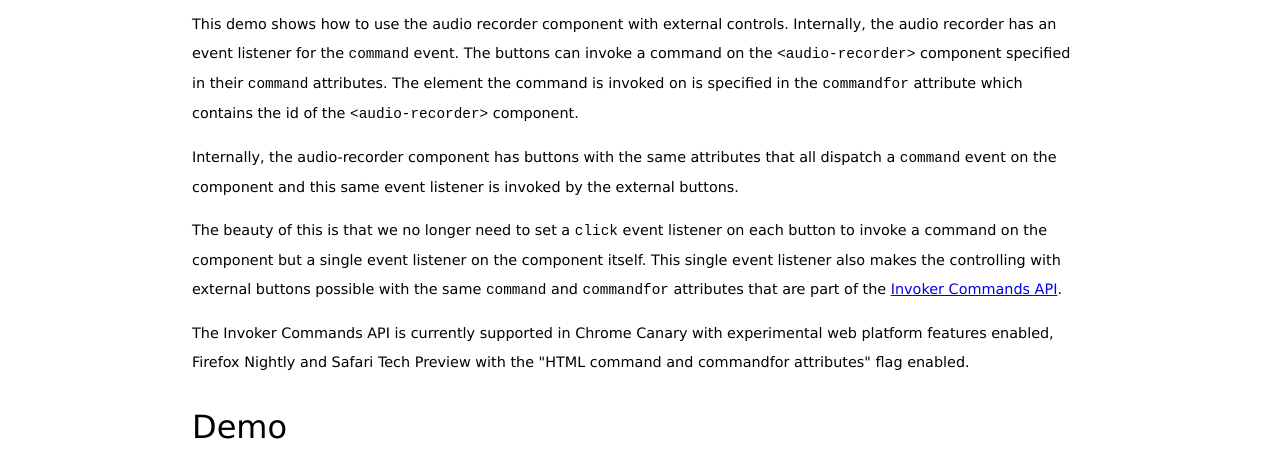
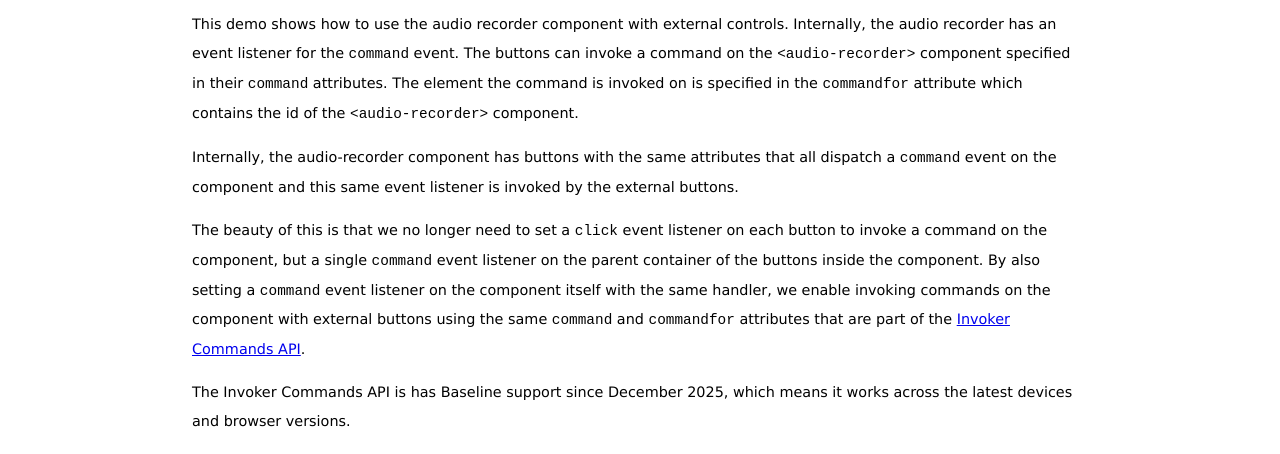
Before and after one commit to DannyMoerkerke/audio-recorder, a website: page demo/index.html in a window 1280 px wide. Shown: the part 498-952 px from the top of the page. Drawn offline with Linux system fonts and the light colour scheme; files that its build step writes are made by us from their sources; files whose address does not match are found by name.

Commit message:
- updated text of demo and readme - updated to v2.0.0 - removed webpack

```diff
--- a/demo/index.html
+++ b/demo/index.html
@@ -40,20 +40,23 @@
         </p>
 
         <p>
-          Internally, the audio-recorder component has buttons with the same attributes that all dispatch a <code>command</code> event on the component and
-          this same event listener is invoked by the external buttons.
+          Internally, the audio-recorder component has buttons with the same attributes that all dispatch a
+          <code>command</code> event on the component and this same event listener is invoked by the external buttons.
         </p>
 
         <p>
-          The beauty of this is that we no longer need to set a <code>click</code> event listener on each button to invoke a command on the component but
-          a single event listener on the component itself. This single event listener also makes the controlling with external buttons possible with the
+          The beauty of this is that we no longer need to set a <code>click</code> event listener on each button to
+          invoke a command on the component, but a single <code>command</code> event listener on the parent container
+          of the buttons inside the component. By also setting a <code>command</code> event listener on the component
+          itself with the same handler, we enable invoking commands on the component with external buttons using the
           same <code>command</code> and <code>commandfor</code> attributes that are part of the
-          <a href="https://developer.mozilla.org/en-US/docs/Web/API/Invoker_Commands_API" target="_blank">Invoker Commands API</a>.
+          <a href="https://developer.mozilla.org/en-US/docs/Web/API/Invoker_Commands_API" target="_blank">
+            Invoker Commands API</a>.
         </p>
 
         <p>
-          The Invoker Commands API is currently supported in Chrome Canary with experimental web platform features enabled, Firefox Nightly and
-          Safari Tech Preview with the "HTML command and commandfor attributes" flag enabled.
+          The Invoker Commands API is has Baseline support since December 2025, which means it works across the latest
+          devices and browser versions.
         </p>
 
         <h3>Demo</h3>
```
Also changed, not shown: package.json (+5 -9 lines), webpack.config.js (deleted, +0 -15 lines), readme.md, 1 other file.
